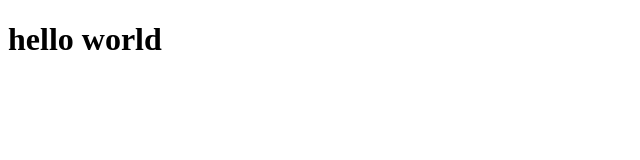
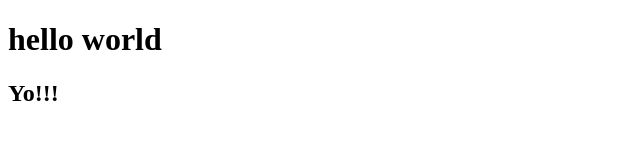
Before and after one commit to ayomide0000/webose-happiness, a plain HTML site: page index.html in a window 1280 px wide. Shown: the full height of the page, 0-640 px from the left. Drawn offline with Linux system fonts and the light colour scheme.

Commit message:
I added h2

```diff
--- a/index.html
+++ b/index.html
@@ -8,5 +8,6 @@
 </head>
 <body>
     <h1>hello world</h1>
+    <h2>Yo!!!</h2>
 </body>
 </html>
```
